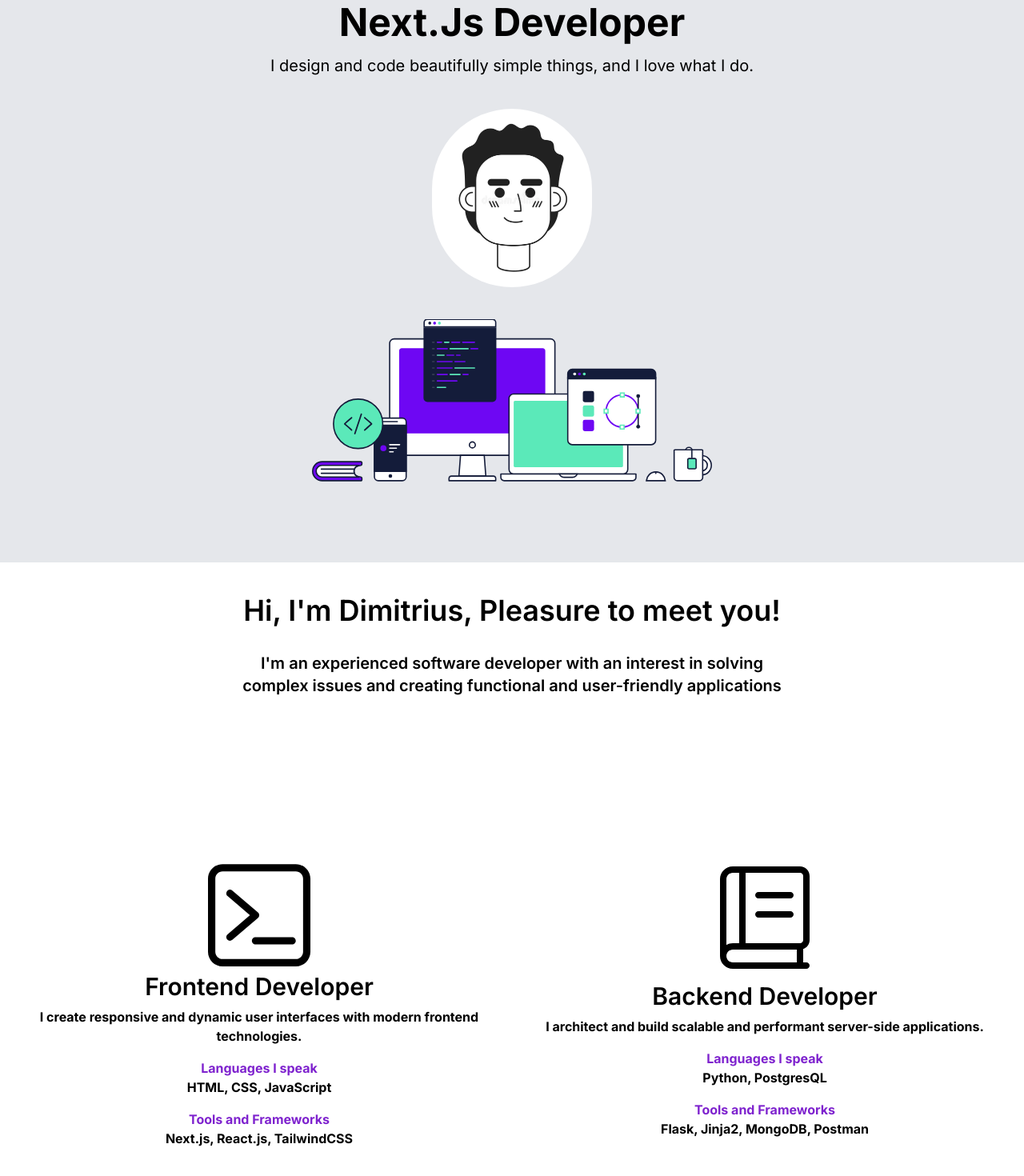
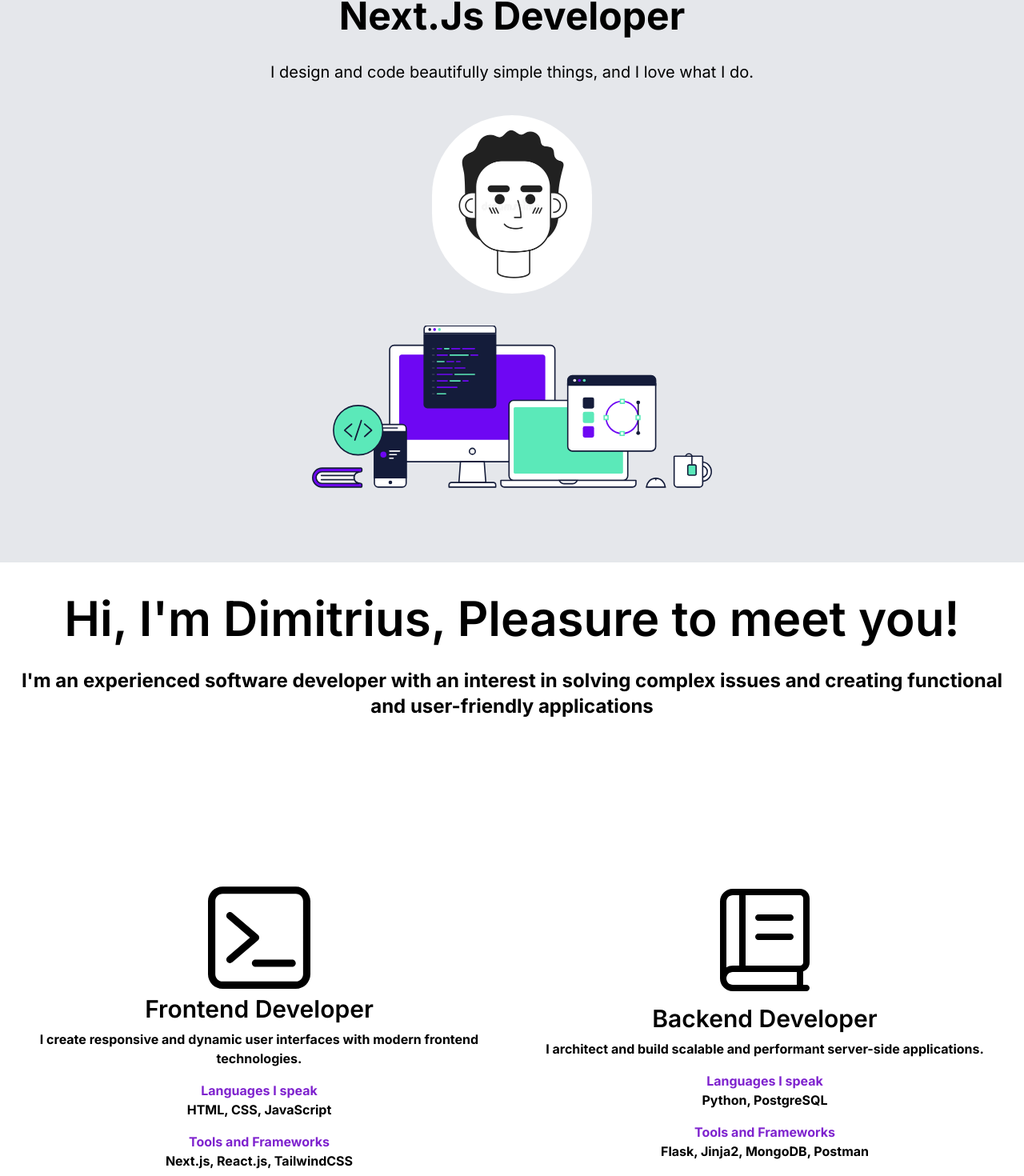
Before and after one commit to dmarino389/PortfolioV2.0, a Next.js app: page / in a window 1280 px wide. Shown: the part 189-1659 px from the top of the page at 80% size. Built offline with nearby package versions, Linux system fonts and the light colour scheme.

Commit message:
added a bunch of interactivity

```diff
--- a/src/app/page.jsx
+++ b/src/app/page.jsx
@@ -1,36 +1,53 @@
-// app/page.jsx
 "use client";
 import Image from "next/image";
 import ProjectCard from "./components/ProjectCard";
-
-
-
+import { useEffect, useState, useRef } from "react";
 
 export default function Page() {
+  const introRef = useRef(null);
+  const skillsRef = useRef(null);
+  const [isSkillsVisible, setSkillsVisible] = useState(false);
+  const [isProjectsVisible, setProjectsVisible] = useState(false);
+
+  useEffect(() => {
+    const onScroll = () => {
+      const introBottom = introRef.current.getBoundingClientRect().bottom;
+      setSkillsVisible(introBottom < window.innerHeight);
+
+      const skillsBottom = skillsRef.current.getBoundingClientRect().bottom;
+      setProjectsVisible(skillsBottom < window.innerHeight);
+    };
+
+    window.addEventListener('scroll', onScroll);
+    return () => window.removeEventListener('scroll', onScroll);
+  }, []);
+
   return (
     <div className="flex flex-col">
-      {/* Introduction Section */}
-      <section id='home' className="flex items-center justify-center w-full min-h-screen bg-gray-200">
-        <div className="text-center">
+      {/* Introduction Section with Parallax Effect */}
+      <section ref={introRef} id='home' className="flex items-center justify-center w-full min-h-screen bg-gray-200">
+        <div className="text-center transition-all duration-300 ease-in-out hover:scale-105">
           <h1 className="text-5xl font-bold">Next.Js Developer</h1>
-          <p className="mt-4 text-xl">I design and code beautifully simple things, and I love what I do.</p>
-          {/* Profile Image */}
-          <Image src="/profile.webp" alt="Profile" width={200} height={300} className="object-cover rounded-full mx-auto mt-10" />
-          {/* Computers SVG */}
-          <Image src="/computers.svg" alt="Computers" width={500} height={200} className="object-cover mx-auto pt-10" />
+          <p className="mt-8 text-xl">I design and code beautifully simple things, and I love what I do.</p>
+          <div className="mx-auto mt-10 hover:rotate-[360deg] transition-transform duration-700">
+            <Image src="/profile.webp" alt="Profile" width={200} height={300} className="object-cover rounded-full mx-auto" />
+          </div>
+          <div className="mx-auto pt-10">
+            <Image src="/computers.svg" alt="Computers" width={500} height={200} className="object-cover mx-auto" />
+          </div>
         </div>
       </section>
 
-
-
-      {/* Profession and Skills Section */}
-      <section id='skills' className="w-full min-h-screen bg-white">
+      {/* Profession and Skills Section with Controlled Visibility */}
+      <section ref={skillsRef} id='skills'
+         className={`w-full min-h-screen bg-white transition-opacity ${isSkillsVisible ? 'opacity-100' : 'opacity-0'}`}
+         style={{ transitionDuration: isSkillsVisible ? '1000ms' : '0ms', transitionDelay: isSkillsVisible ? '500ms' : '0ms' }}>
         <div className="container mx-auto px-6 py-10 text-center">
-    <h2 className="text-4xl font-semibold mb-8">Hi, I&apos;m Dimitrius, Pleasure to meet you!</h2>
-    <p className="text-xl mb-10 font-semibold">I&apos;m an experienced software developer with an interest in solving<br/> complex issues and creating functional and user-friendly applications</p>
-    <div className="flex flex-col md:flex-row justify-center items-center gap-8 px-4 md:px-0"> {/* Use padding to adjust layout on smaller screens */}
+          <h2 className="text-6xl font-semibold mb-8">Hi, I'm Dimitrius, Pleasure to meet you!</h2>
+          <p className="text-2xl mb-10 font-bold">I'm an experienced software developer with an interest in solving complex issues and creating functional and user-friendly applications</p>
           {/* Frontend Developer Column */}
-      <div className="flex-1 mt-20 md:mt-40"> {/* Use less margin-top on smaller screens */}
+          <div className="flex flex-col md:flex-row justify-center items-center gap-8 px-4 md:px-0">
+            <div className="flex-1 mt-20 md:mt-40 hover:scale-110 transition-transform duration-300">
               <div className="mb-4 w-24 h-24 md:w-32 md:h-32 mx-auto">
                 <Image src="/Frontend.svg" alt="Frontend Developer" width={300} height={300} />
               </div>
@@ -43,14 +60,14 @@ export default function Page() {
             </div>
 
             {/* Backend Developer Column */}
-      <div className="flex-1 mt-20 md:mt-40">
+            <div className="flex-1 mt-20 md:mt-40 hover:scale-110 transition-transform duration-300">
               <div className="mb-4 w-24 h-24 md:w-32 md:h-32 mx-auto">
                 <Image src="/Backend.svg" alt="Backend Developer" width={300} height={300} className="w-full h-full" />
               </div>
               <h3 className="text-3xl font-semibold">Backend Developer</h3>
               <p className="mt-2 font-bold">I architect and build scalable and performant server-side applications.</p>
               <p className='text-purple-700 font-bold mt-4'>Languages I speak</p>
-        <p className='font-bold'>Python, PostgresQL </p>
+              <p className='font-bold'>Python, PostgreSQL </p>
               <p className='font-bold text-purple-700 mt-4'>Tools and Frameworks</p>
               <p className='font-bold'>Flask, Jinja2, MongoDB, Postman </p>
             </div>
@@ -58,13 +75,12 @@ export default function Page() {
         </div>
       </section>
 
-
-{/* Projects Section */}
-<section className="w-full min-h-screen bg-gray-200">
+      {/* Projects Section with Controlled Visibility */}
+      <section className={`w-full min-h-screen bg-white bg-opacity-95 backdrop-filter backdrop-blur-lg py-20 transition-opacity ${isProjectsVisible ? 'opacity-100' : 'opacity-0'}`}
+         style={{ transitionDuration: isProjectsVisible ? '1500ms' : '0ms', transitionDelay: isProjectsVisible ? '750ms' : '0ms' }}>
         <div className="container mx-auto px-6 py-20">
           <h2 className="text-4xl font-semibold text-center mb-12">My Recent Work</h2>
-    <div className="flex flex-wrap justify-center gap-20 ">
-      {/* Map through your projects and create a card for each */}
+          <div className="flex flex-wrap justify-center gap-20">
             <ProjectCard
               title="Pantry Pal"
               description="Keep track of your pantry items and find recipes based on available ingredients."
@@ -72,10 +88,10 @@ export default function Page() {
               projectUrl="https://pantry-pal-iota.vercel.app/"
             />
             <ProjectCard
-        title="Pantry Pal"
+              title="Weather App"
               description="A web-based weather app built using JavaScript, HTML, and CSS leveraging the OpenWeather API."
               imageUrl="/suncloud.webp"
-        projectUrl="https://dmarino389.github.io/weather_app//"
+              projectUrl="https://dmarino389.github.io/weather_app/"
             />
             <ProjectCard
               title="PokeApp"
```
Lines whose indentation alone changed are shown as unchanged.
